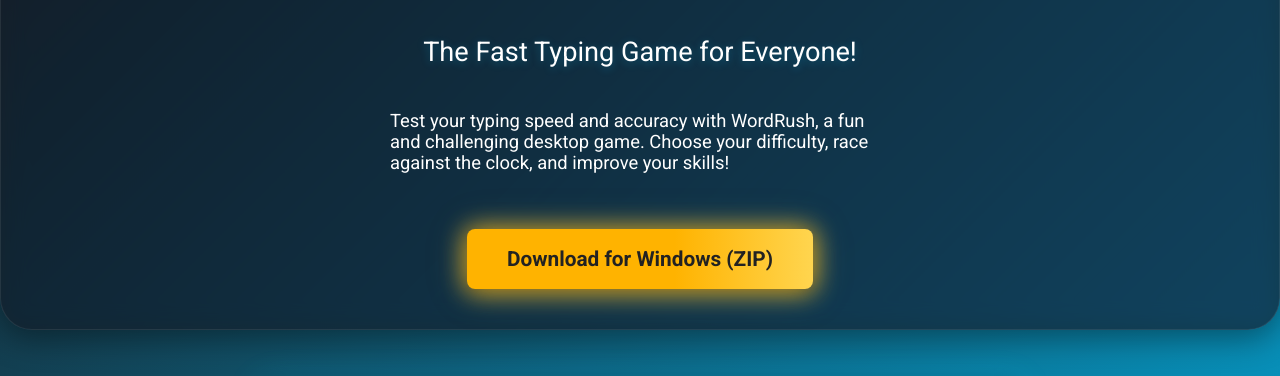
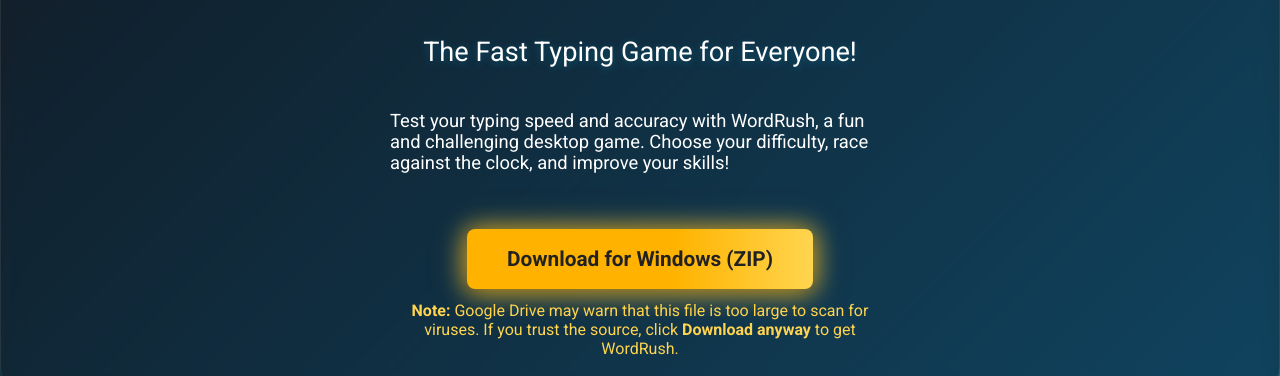
Before and after one commit to Joe-and-friends/WordRush-V1.0.0, a plain HTML site: page index.html in a window 1280 px wide. Shown: the part 195-571 px from the top of the page. Drawn offline with Linux system fonts and the light colour scheme.

Commit message:
Update index.html

```diff
--- a/index.html
+++ b/index.html
@@ -16,6 +16,9 @@
       Test your typing speed and accuracy with WordRush, a fun and challenging desktop game. Choose your difficulty, race against the clock, and improve your skills!
     </p>
     <a href="https://drive.google.com/uc?export=download&id=1MN_u6xTiPOlhsHFg8xEazkuN1VzX1QFq" class="download-btn">Download for Windows (ZIP)</a>
+    <div style="margin-top:0.75rem; color:#ffd54f; font-size:1rem; max-width:500px; text-align:center;">
+      <strong>Note:</strong> Google Drive may warn that this file is too large to scan for viruses. If you trust the source, click <b>Download anyway</b> to get WordRush.
+    </div>
   </div>
   <div class="features-grid">
     <div class="feature"><span class="feature-icon">⚡</span><span class="feature-text">Fast-paced gameplay</span></div>
```
